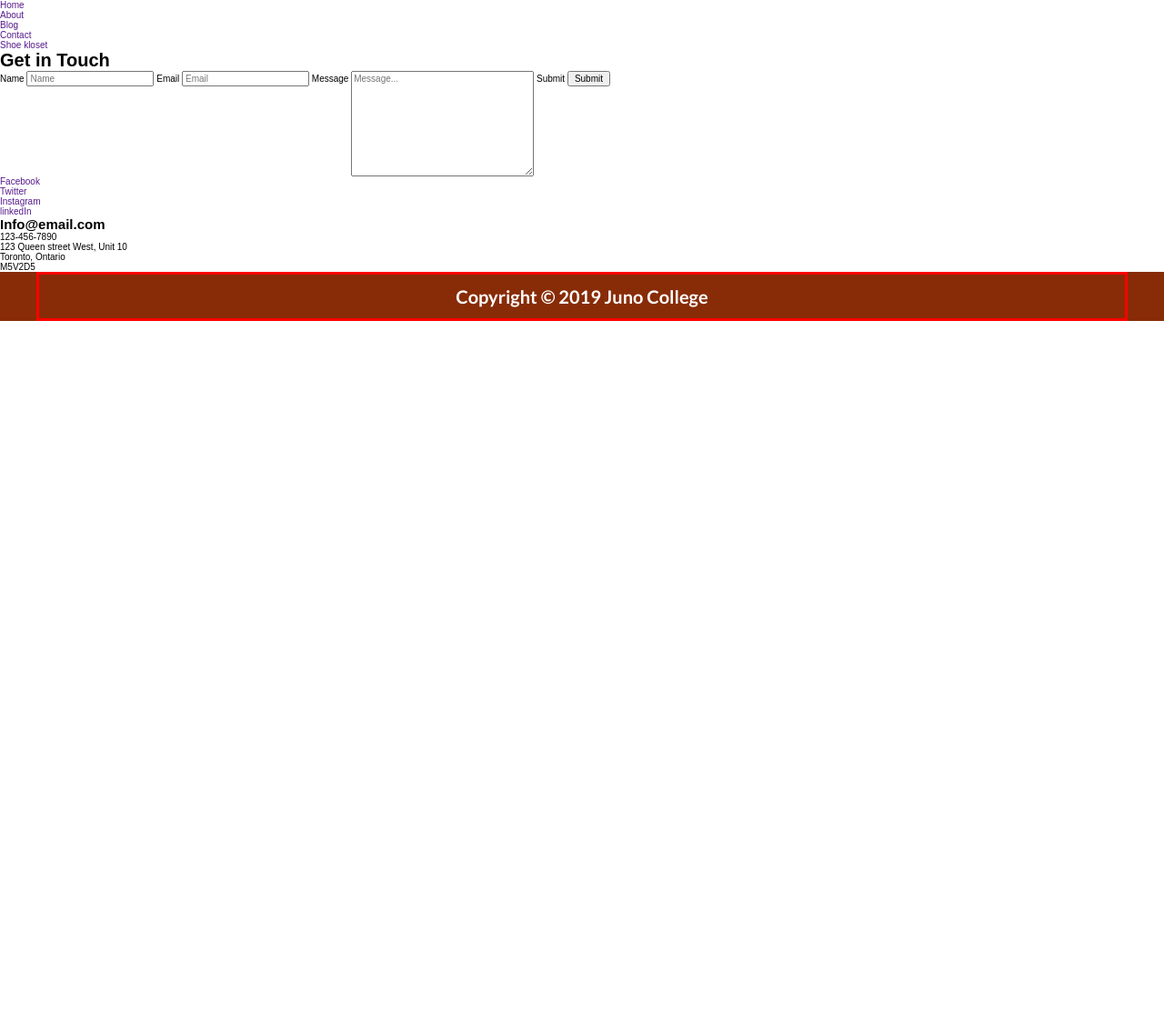
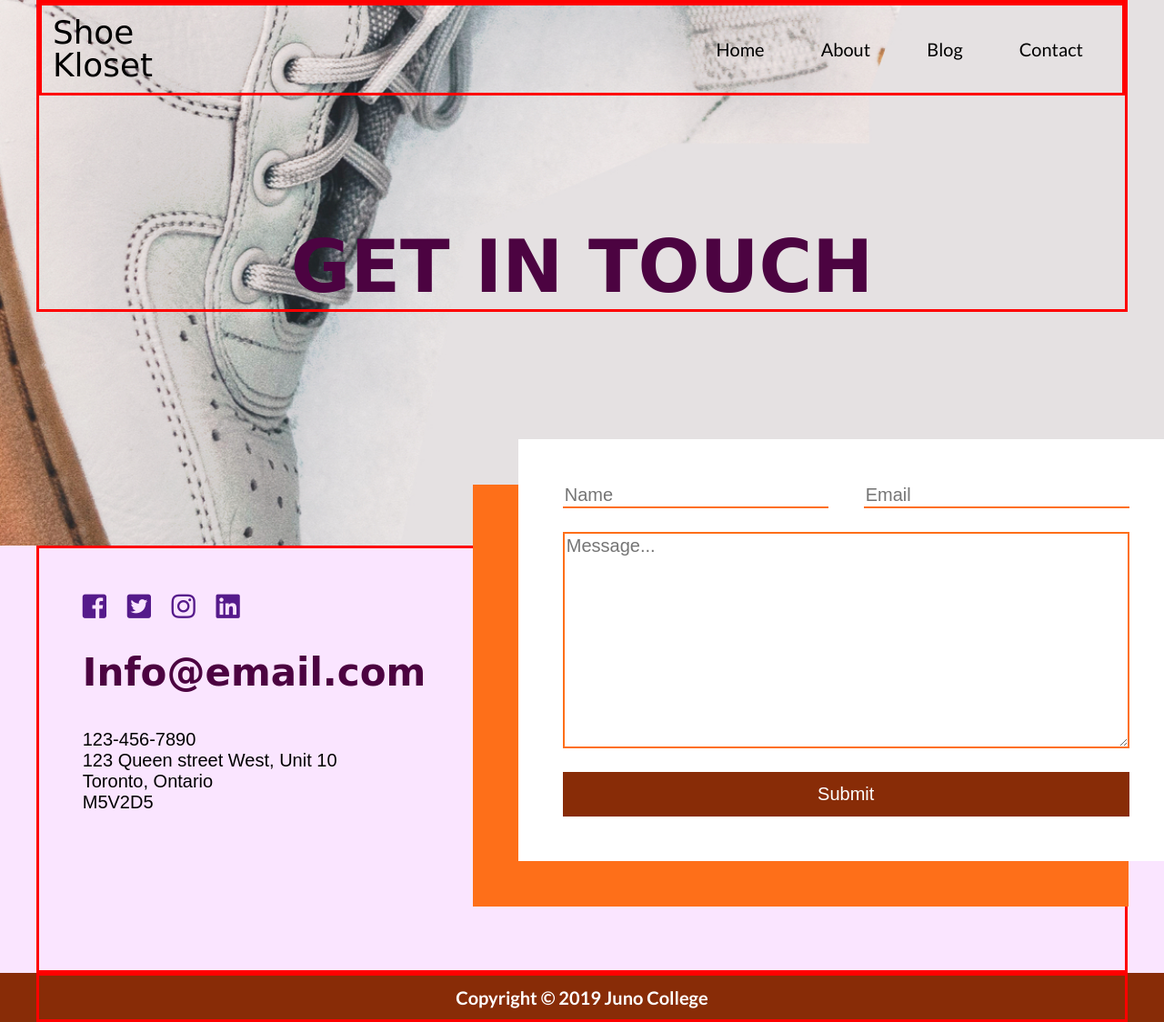
Before and after one commit to wadebutler/wadeButlerProjectTwo, a plain HTML site: page contact.html in a window 1280 px wide. Shown: the whole page at 91% size. Before the commit the page ends 800 px from the top, so only its background shows below. Drawn offline with Linux system fonts and the light colour scheme; a web font is replaced by a local one.

Commit message:
styles complete

```diff
--- a/contact.html
+++ b/contact.html
@@ -14,8 +14,12 @@
         integrity="sha384-B4dIYHKNBt8Bc12p+WXckhzcICo0wtJAoU8YZTY5qE0Id1GSseTk6S+L3BlXeVIU" crossorigin="anonymous">
 </head>
 <body>
-    <header>
-        <nav>
+    <header class="headerContact">
+        <div class="wrapper">
+            <div class="nav wrapper">
+                <span class="logo"><a href="">Shoe Kloset</a></span>
+
+                <nav class="navigation">
                     <ul>
                         <li><a href="">Home</a></li>
                         <li><a href="">About</a></li>
@@ -23,46 +27,51 @@
                         <li><a href="">Contact</a></li>
                     </ul>
                 </nav>
+            </div>
 
-        <a href="">Shoe kloset</a>
+            <h1>Get in Touch</h1>
+
+        </div>
     </header>
 
     <main>
-        <section>
-            <h1>Get in Touch</h1>
-
-            <form action="">
-                <label for="name">Name</label>
-                <input name="email" id="name" type="text" placeholder="Name">
-
-                <label for="email">Email</label>
-                <input name="email" id="email" type="email" placeholder="Email">
-
-                <label for="comment">Message</label>
-                <textarea name="comment" id="comment" cols="30" rows="10" placeholder="Message..."></textarea>
-
-                <label for="submit">Submit</label>
-                <button name="email" id="submit" type="submit">Submit</button>
-            </form>
-        </section>
-
-        <section>
-            <ul>
-                <li><a href="">Facebook</a></li>
-                <li><a href="">Twitter</a></li>
-                <li><a href="">Instagram</a></li>
-                <li><a href="">linkedIn</a></li>
+        <div class="wrapper">
+            <section class="contactInfo">
+                <ul class="social">
+                    <li><a href=""><i class="fab fa-facebook-square"></i></a></li>
+                    <li><a href=""><i class="fab fa-twitter-square"></i></a></li>
+                    <li><a href=""><i class="fab fa-instagram"></i></a></li>
+                    <li><a href=""><i class="fab fa-linkedin"></i></a></li>
                 </ul>
 
                 <h2>Info@email.com</h2>
 
-            <ul>
+                <ul class="info">
                     <li>123-456-7890</li>
                     <li>123 Queen street West, Unit 10</li>
                     <li>Toronto, Ontario</li>
                     <li>M5V2D5</li>
                 </ul>
             </section>
+
+            <section class="form">
+                <form action="">
+                    <div>
+                        <label class="visually-hidden" for="name">Name</label>
+                        <input name="email" id="name" type="text" placeholder="Name">
+
+                        <label class="visually-hidden" for="email">Email</label>
+                        <input name="email" id="email" type="email" placeholder="Email">
+                    </div>
+
+                    <label class="visually-hidden" for="comment">Message</label>
+                    <textarea name="comment" id="comment" cols="30" rows="10" placeholder="Message..."></textarea>
+
+                    <label class="visually-hidden" for="submit">Submit</label>
+                    <button name="email" id="submit" type="submit">Submit</button>
+                </form>
+            </section>
+        </div>
     </main>
 
     <footer>
--- /dev/null
+++ b/styles/Sass/partials/_contact.scss
@@ -0,0 +1,79 @@
+main {
+    background: $backgroundColor;
+
+    div {
+        display: flex;
+        justify-content: space-between;
+
+        .contactInfo {
+            padding: 4%;
+
+            .social {
+                display: flex;
+                font-size: 3rem;
+                color: $textColor;
+
+                li {
+                    padding-right: 6%;
+                    // padding-bottom: 5%;
+                }
+            }
+
+            h2 {
+                color: $textColor;
+                font-size: 4.2rem;
+                font-family: $primaryFont;
+                padding: 8% 0;
+            }
+
+            .info {
+
+                padding: 2% 0;
+                font-size: 2rem;
+            }
+        }
+
+        .form {
+            flex-basis: 70%;
+            position: relative;
+            right: -4.5%;
+            top: -120px;
+            box-shadow: -50px 50px $borderColor;
+
+            form {
+                display: flex;
+                flex-direction: column;
+                padding: 5%;
+                background: white;
+
+
+
+                input {
+                    background: white;
+                    border: $backgroundColor;
+                    border-bottom: 2px solid $borderColor;
+                    width: 45%;
+                    margin: 2%;
+                    margin-left: 2%;
+                    font-size: 2rem;
+                }
+
+                textarea {
+                    background: white;
+                    border: 2px solid $borderColor;
+                    margin: 2%;
+                    font-size: 2rem;
+                }
+
+                button {
+                    margin: 2%;
+                    background: $accentColor;
+                    color: white;
+                    border: $accentColor;
+                    font-size: 2rem;
+                    padding: 2%;
+                }
+            }
+        }
+    }
+}
--- a/styles/Sass/partials/_header.scss
+++ b/styles/Sass/partials/_header.scss
@@ -111,3 +111,54 @@
         }
     }
 }
+
+.headerContact {
+    background: url(../shoeAssets/contact-image.jpg);
+    background-size: cover;
+    height: 75vh;
+
+    h1 {
+        font-size: 8rem;
+        font-family: $primaryFont;
+        line-height: 92px;
+        color: $textColor;
+        text-align: center;
+        padding-top: 12%;
+        text-transform: uppercase;
+    }
+
+    .nav {
+        display: flex;
+        justify-content: space-between;
+        align-items: center;
+        padding: 1%;
+    }
+
+    .navigation {
+        font-family: $secondaryFont;
+        font-size: 2rem;
+        width: 40%;
+
+        ul {
+            display: flex;
+            justify-content: space-around;
+
+            a {
+                color: $navText;
+            }
+        }
+    }
+
+    .logo {
+        width: 5%;
+        font-family: $primaryFont;
+        line-height: 36px;
+        font-size: 3.58rem;
+        margin: 0;
+        color: $navText;
+
+        a {
+            color: $navText;
+        }
+    }
+}
--- a/styles/Sass/style.scss
+++ b/styles/Sass/style.scss
@@ -5,3 +5,4 @@
 @import "partials/footer";
 @import "partials/home";
 @import "partials/blog";
+@import "partials/contact";
```
Also changed, not shown: styles/style.css. Lines whose indentation alone changed are shown as unchanged.
